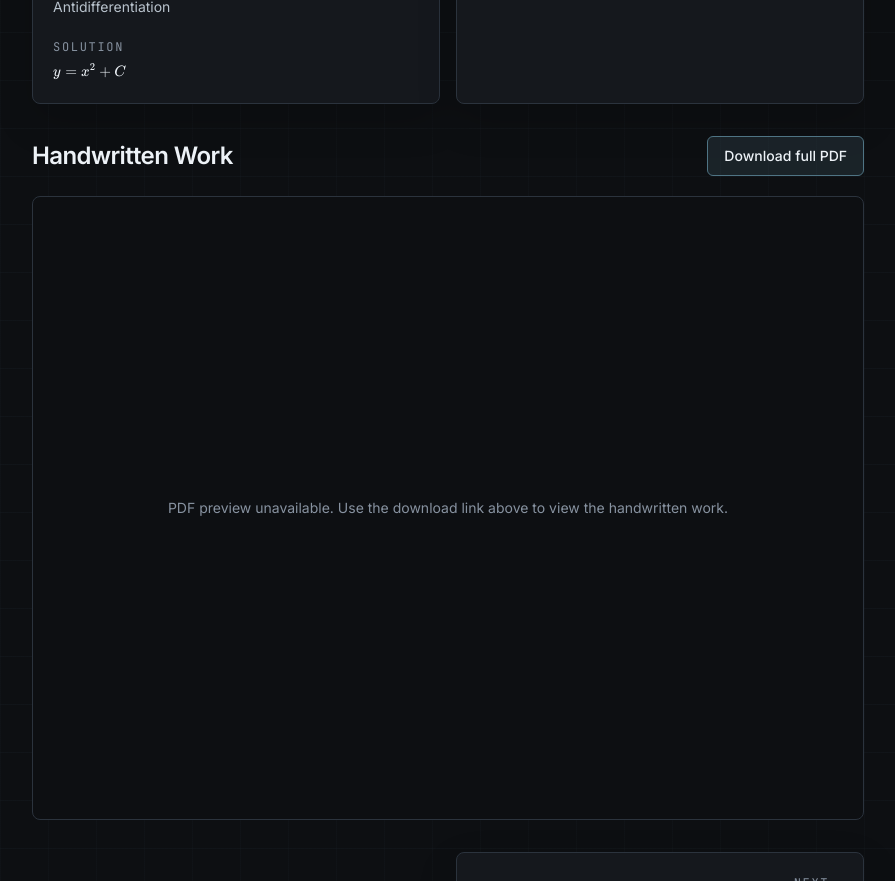
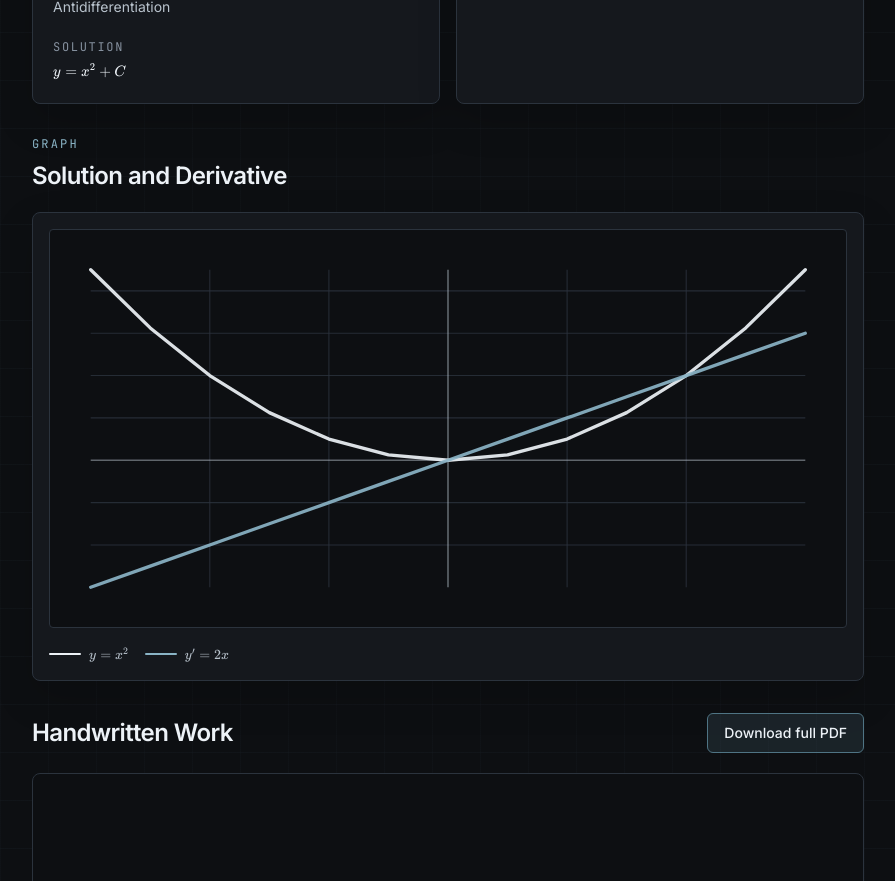
Before and after one commit to jtlutz190/Jacksons-website, a Next.js app: page /diffeq/001-direct-integration in a window 1280 px wide. Shown: the part 400-1281 px from the top of the page, without its empty margins (192-1087 px from the left). Built offline with nearby package versions, Linux system fonts and the light colour scheme.

Commit message:
Add graph prototype for first differential equation

```diff
--- a/app/diffeq/[slug]/page.tsx
+++ b/app/diffeq/[slug]/page.tsx
@@ -1,5 +1,6 @@
 import Link from "next/link";
 import { notFound } from "next/navigation";
+import DiffeqGraph from "@/components/DiffeqGraph";
 import Latex from "@/components/Latex";
 import {
   diffeqEntries,
@@ -108,6 +109,8 @@ export default async function DiffeqEntryPage({ params }: DiffeqEntryPageProps)
           </div>
         </div>
 
+        {entry.graph ? <DiffeqGraph graph={entry.graph} /> : null}
+
         <section className="mt-8" aria-labelledby="handwritten-work-title">
           <div className="mb-5 flex flex-col gap-3 sm:flex-row sm:items-center sm:justify-between">
             <h2
--- /dev/null
+++ b/components/DiffeqGraph.tsx
@@ -0,0 +1,122 @@
+import type { DiffeqGraph as DiffeqGraphData } from "@/data/diffeqEntries";
+import Latex from "@/components/Latex";
+
+interface DiffeqGraphProps {
+  graph: DiffeqGraphData;
+}
+
+const width = 720;
+const height = 360;
+const padding = 36;
+
+export default function DiffeqGraph({ graph }: DiffeqGraphProps) {
+  const plotWidth = width - padding * 2;
+  const plotHeight = height - padding * 2;
+
+  const scaleX = (x: number) =>
+    padding + ((x - graph.xMin) / (graph.xMax - graph.xMin)) * plotWidth;
+
+  const scaleY = (y: number) =>
+    padding + ((graph.yMax - y) / (graph.yMax - graph.yMin)) * plotHeight;
+
+  const axisX = graph.yMin <= 0 && graph.yMax >= 0 ? scaleY(0) : height - padding;
+  const axisY = graph.xMin <= 0 && graph.xMax >= 0 ? scaleX(0) : padding;
+
+  return (
+    <section className="mt-8" aria-labelledby="graph-title">
+      <div className="mb-5">
+        <p className="font-mono text-xs uppercase tracking-[0.18em] text-accent">
+          Graph
+        </p>
+        <h2
+          id="graph-title"
+          className="mt-2 text-2xl font-semibold tracking-tight text-text"
+        >
+          Solution and Derivative
+        </h2>
+      </div>
+
+      <div className="card rounded-lg bg-surface p-4">
+        <div className="aspect-[2/1] overflow-hidden rounded border border-border bg-bg">
+          <svg
+            viewBox={`0 0 ${width} ${height}`}
+            role="img"
+            aria-label="Graph of y equals x squared and y prime equals two x"
+            className="h-full w-full"
+          >
+            <g stroke="rgba(43, 51, 61, 0.82)" strokeWidth="1">
+              {[-2, -1, 1, 2].map((x) => (
+                <line
+                  key={`x-${x}`}
+                  x1={scaleX(x)}
+                  x2={scaleX(x)}
+                  y1={padding}
+                  y2={height - padding}
+                />
+              ))}
+              {[-4, -2, 2, 4, 6, 8].map((y) => (
+                <line
+                  key={`y-${y}`}
+                  x1={padding}
+                  x2={width - padding}
+                  y1={scaleY(y)}
+                  y2={scaleY(y)}
+                />
+              ))}
+            </g>
+
+            <line
+              x1={padding}
+              x2={width - padding}
+              y1={axisX}
+              y2={axisX}
+              stroke="rgba(184, 194, 204, 0.48)"
+              strokeWidth="1.5"
+            />
+            <line
+              x1={axisY}
+              x2={axisY}
+              y1={padding}
+              y2={height - padding}
+              stroke="rgba(184, 194, 204, 0.48)"
+              strokeWidth="1.5"
+            />
+
+            {graph.curves.map((curve) => (
+              <polyline
+                key={curve.label}
+                points={curve.points
+                  .map(([x, y]) => `${scaleX(x).toFixed(2)},${scaleY(y).toFixed(2)}`)
+                  .join(" ")}
+                fill="none"
+                stroke={
+                  curve.stroke === "solution"
+                    ? "rgba(237, 242, 247, 0.92)"
+                    : "rgba(138, 180, 198, 0.92)"
+                }
+                strokeLinecap="round"
+                strokeLinejoin="round"
+                strokeWidth="3"
+              />
+            ))}
+          </svg>
+        </div>
+
+        <div className="mt-4 flex flex-wrap gap-4 text-sm text-soft">
+          {graph.curves.map((curve) => (
+            <div key={curve.label} className="flex items-center gap-2">
+              <span
+                className={
+                  curve.stroke === "solution"
+                    ? "h-0.5 w-8 rounded bg-text"
+                    : "h-0.5 w-8 rounded bg-accent"
+                }
+              />
+              <Latex math={curve.latex} className="latex-inline" />
+            </div>
+          ))}
+        </div>
+      </div>
+    </section>
+  );
+}
--- a/data/diffeqEntries.ts
+++ b/data/diffeqEntries.ts
@@ -13,6 +13,22 @@ export interface DiffeqEntry {
   takeaway: string;
   pdf: string;
   completed: boolean;
+  graph?: DiffeqGraph;
+}
+
+export interface DiffeqGraph {
+  xMin: number;
+  xMax: number;
+  yMin: number;
+  yMax: number;
+  curves: DiffeqGraphCurve[];
+}
+
+export interface DiffeqGraphCurve {
+  label: string;
+  latex: string;
+  stroke: "solution" | "derivative";
+  points: Array<[number, number]>;
 }
 
 const directIntegrationTakeaway =
@@ -34,6 +50,54 @@ export const diffeqEntries: DiffeqEntry[] = [
     takeaway: directIntegrationTakeaway,
     pdf: "/diffeq/entries/001-direct-integration/work.pdf",
     completed: true,
+    graph: {
+      xMin: -3,
+      xMax: 3,
+      yMin: -6,
+      yMax: 9,
+      curves: [
+        {
+          label: "y",
+          latex: "y = x^2",
+          stroke: "solution",
+          points: [
+            [-3, 9],
+            [-2.5, 6.25],
+            [-2, 4],
+            [-1.5, 2.25],
+            [-1, 1],
+            [-0.5, 0.25],
+            [0, 0],
+            [0.5, 0.25],
+            [1, 1],
+            [1.5, 2.25],
+            [2, 4],
+            [2.5, 6.25],
+            [3, 9],
+          ],
+        },
+        {
+          label: "y'",
+          latex: "y' = 2x",
+          stroke: "derivative",
+          points: [
+            [-3, -6],
+            [-2.5, -5],
+            [-2, -4],
+            [-1.5, -3],
+            [-1, -2],
+            [-0.5, -1],
+            [0, 0],
+            [0.5, 1],
+            [1, 2],
+            [1.5, 3],
+            [2, 4],
+            [2.5, 5],
+            [3, 6],
+          ],
+        },
+      ],
+    },
   },
   {
     number: 2,
```
